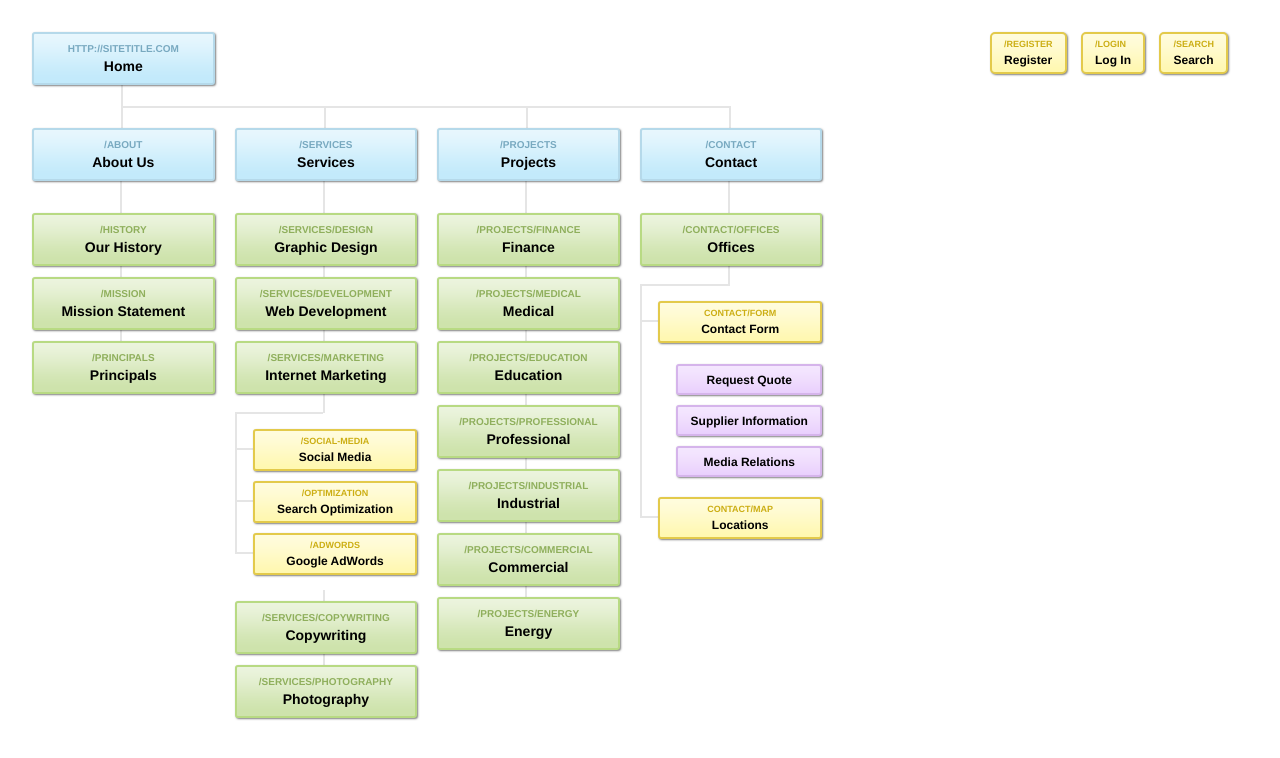
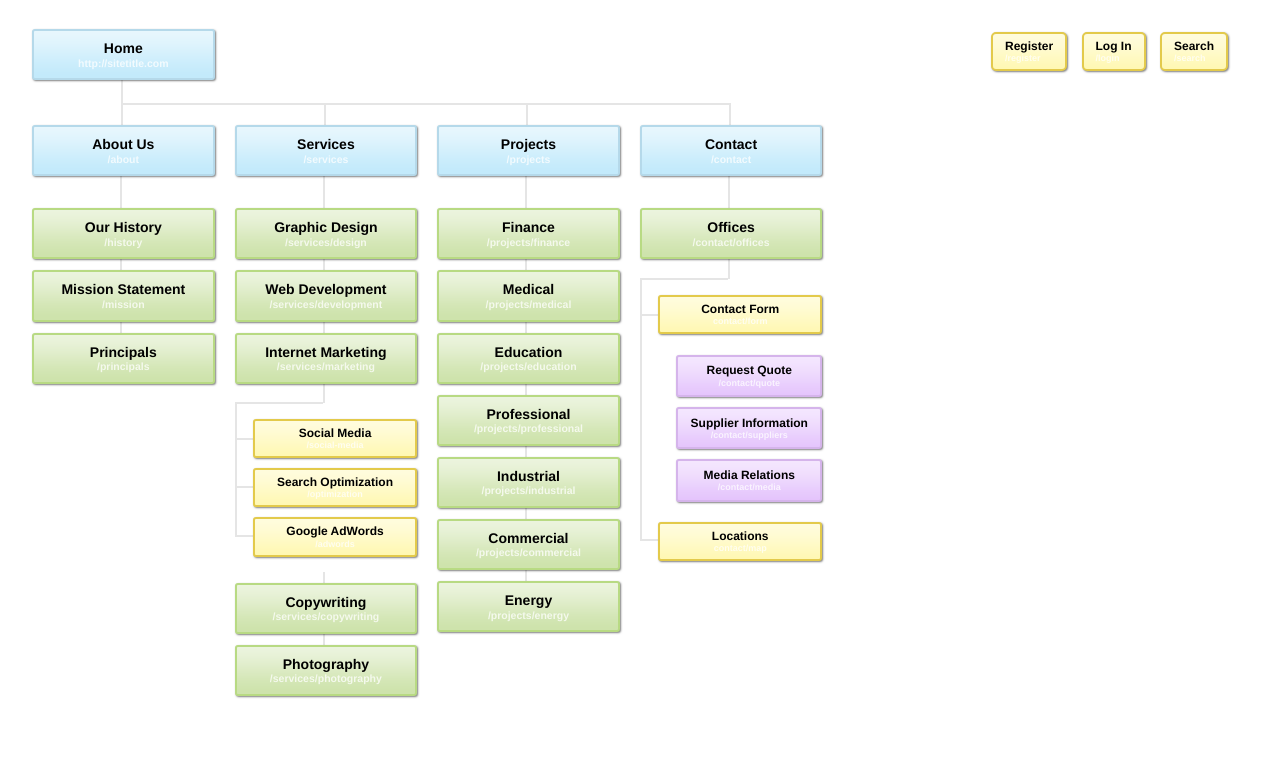
Before and after one commit to musavvirahmed/Happy-Go-Eats-Sitemap, a plain HTML site: page index.html in a window 1280 px wide. Drawn offline with Linux system fonts and the light colour scheme.

Commit message:
FIX: a:after declaration

```diff
--- a/slickmap.css
+++ b/slickmap.css
@@ -95,14 +95,17 @@ body {
 	background-color: #e2f4fd;
 	border-color: #97bdcf;
 }
-a:link:before,
-a:visited:before {
+.primaryNav a:link:after,
+.primaryNav a:visited:after,
+.utilityNav a:link:after,
+.utilityNav a:visited:after {
 	content: " "attr(href)" ";
 	display: block;
-	text-transform: uppercase;
-	font-size: 10px;
-	margin-bottom: 5px;
+	font-weight: 600;
+	font-size: .75em;
+	margin-top: .25em;
 	word-wrap: break-word;
+	color: rgba(255,255,255,.75);
 }
 .primaryNav li a:link:before,
 .primaryNav li a:visited:before {
```
